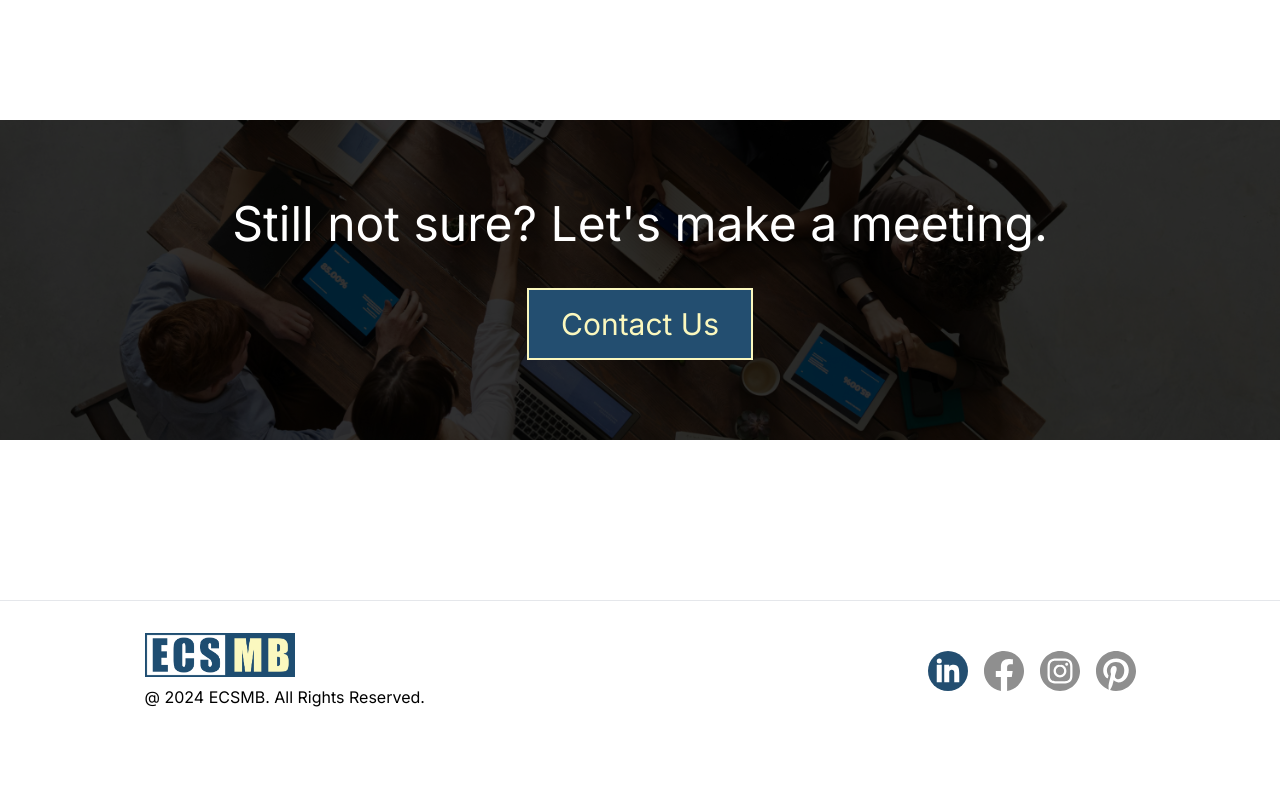
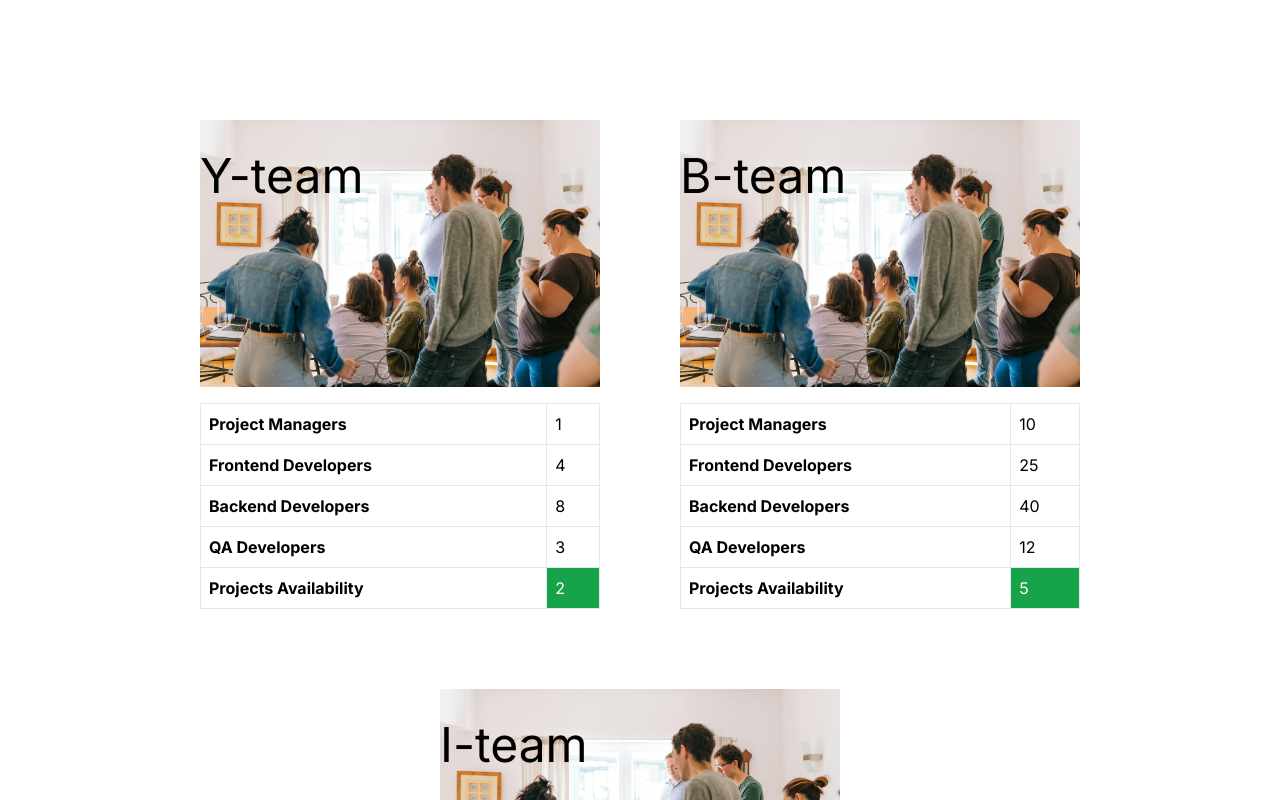
Before and after one commit to MilosBogicevic/nextjs-website, a Next.js app: page /who-we-are in a window 1280 px wide. Shown: the part 840-1640 px from the top of the page. Before the commit the page ends 1581 px from the top, so only its background shows below. Built offline with nearby package versions, Linux system fonts and the light colour scheme.

Commit message:
Created JSON data for Teams. Teams component created.

```diff
--- /dev/null
+++ b/src/app/data/teams.json
@@ -0,0 +1,38 @@
+[
+  {
+    "name": "Y-team",
+    "image": "/hero-image-3.jpg",
+    "alt": "Ecommerce solutions team",
+    "about": {
+      "projectManagers": "1",
+      "frontEndDevs": "4",
+      "backEndDevs": "8",
+      "qaDevs": "3",
+      "projectsAvailiability": 2
+    }
+  },
+  {
+    "name": "B-team",
+    "image": "/hero-image-3.jpg",
+    "alt": "Ecommerce solutions team",
+    "about": {
+      "projectManagers": "10",
+      "frontEndDevs": "25",
+      "backEndDevs": "40",
+      "qaDevs": "12",
+      "projectsAvailiability": 5
+    }
+  },
+  {
+    "name": "I-team",
+    "image": "/hero-image-3.jpg",
+    "alt": "Ecommerce solutions team",
+    "about": {
+      "projectManagers": "4",
+      "frontEndDevs": "6",
+      "backEndDevs": "6",
+      "qaDevs": "2",
+      "projectsAvailiability": 0
+    }
+  }
+]
--- a/src/app/who-we-are/page.tsx
+++ b/src/app/who-we-are/page.tsx
@@ -3,6 +3,7 @@ import homeImg from "/public/hero-image-2.jpg";
 import { Metadata } from "next";
 import Spacer from "@/components/Spacer";
 import CallToAction from "@/components/CallToAction";
+import Teams from "@/components/Teams";
 
 export const metadata: Metadata = {
   title: "Who we are",
@@ -19,6 +20,8 @@ export default function WhoWeArePage() {
         title="We are a modern consulting company focused on strategy, technology, and business transformation."
       />
       <Spacer height="h-20 md:h-40" />
+      <Teams />
+      <Spacer height="h-20 md:h-40" />
       <CallToAction
         imgData={homeImg}
         imgAlt="Call to action"
--- /dev/null
+++ b/src/components/Teams.tsx
@@ -0,0 +1,65 @@
+import Image from "next/image";
+import TeamsData from "@/app/data/teams.json";
+
+export default function Teams() {
+  return (
+    <>
+      <div className="flex justify-center flex-wrap gap-20 px-4">
+        {TeamsData.map((team, index) => (
+          <div key={index} className="relative">
+            <Image src={team.image} alt={team.alt} width={400} height={400} />
+            <h3 className="text-5xl py-8 absolute inset-0">{team.name}</h3>
+            <table className="mt-4 border-collapse border border-gray-200 w-full text-left">
+              <tbody>
+                <tr>
+                  <th className="border border-gray-200 p-2">
+                    Project Managers
+                  </th>
+                  <td className="border border-gray-200 p-2">
+                    {team.about.projectManagers}
+                  </td>
+                </tr>
+                <tr>
+                  <th className="border border-gray-200 p-2">
+                    Frontend Developers
+                  </th>
+                  <td className="border border-gray-200 p-2">
+                    {team.about.frontEndDevs}
+                  </td>
+                </tr>
+                <tr>
+                  <th className="border border-gray-200 p-2">
+                    Backend Developers
+                  </th>
+                  <td className="border border-gray-200 p-2">
+                    {team.about.backEndDevs}
+                  </td>
+                </tr>
+                <tr>
+                  <th className="border border-gray-200 p-2">QA Developers</th>
+                  <td className="border border-gray-200 p-2">
+                    {team.about.qaDevs}
+                  </td>
+                </tr>
+                <tr>
+                  <th className="border border-gray-200 p-2">
+                    Projects Availability
+                  </th>
+                  <td
+                    className={`border border-gray-200 p-2 ${
+                      team.about.projectsAvailiability === 0
+                        ? "bg-red-600 text-white"
+                        : "bg-green-600 text-white"
+                    }`}
+                  >
+                    {team.about.projectsAvailiability}
+                  </td>
+                </tr>
+              </tbody>
+            </table>
+          </div>
+        ))}
+      </div>
+    </>
+  );
+}
```
